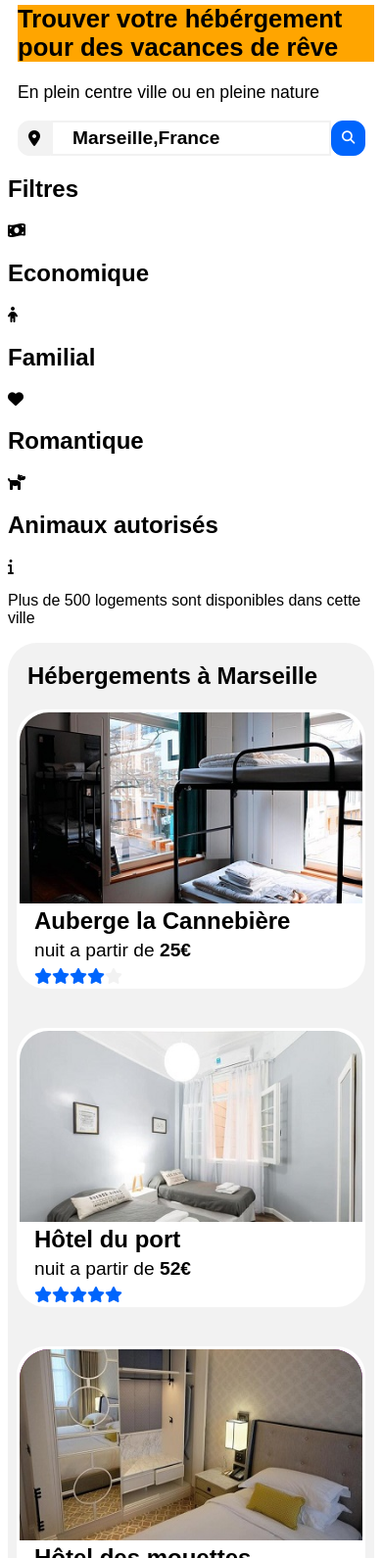
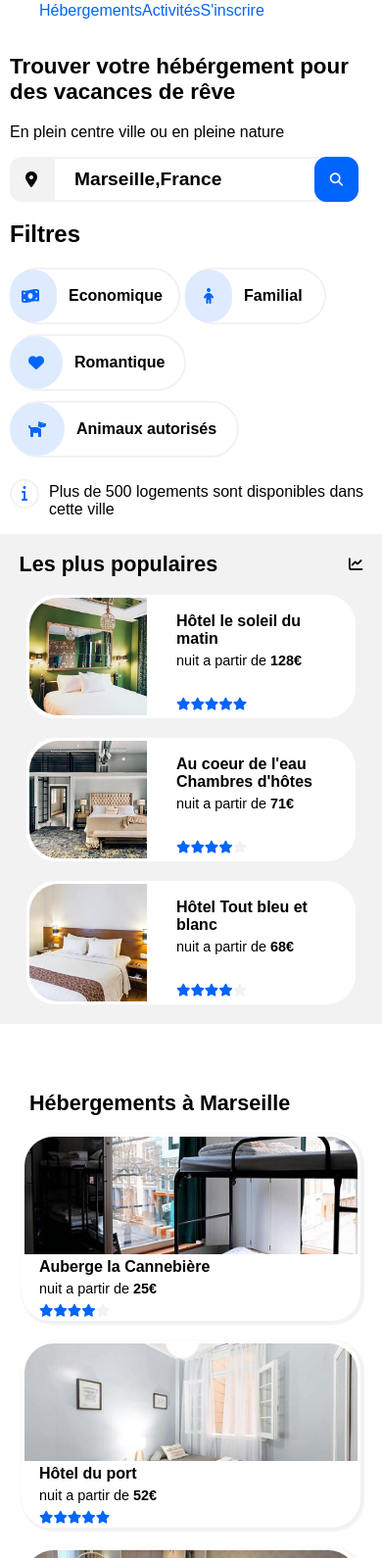
Before and after one commit to GeoffreyMatarin/MatarinGeoffrey_P2px_26022021, a plain HTML site: page index.html in a window 390 px wide. Shown: the part 104-1694 px from the top of the page at 98% size. Drawn offline with Linux system fonts and the light colour scheme.

Commit message:
viewport ok nav mobile et responcive a gerer

```diff
--- a/style.css
+++ b/style.css
@@ -9,6 +9,8 @@ font-face
     font-weight: normal;
     font-style: normal;
 }
+
+
 .block_page
 {
 	font-family: ralewaythin, sans-serif;
@@ -144,6 +146,7 @@ font-face
 	border-radius: 30px;
 	position: relative;
 	left: -2px;
+	color: #0065FC;
 }
 .fam
 {
@@ -162,6 +165,7 @@ font-face
 	border-radius: 30px;
 	position: relative;
 	left: -2px;
+	color: #0065FC;
 }
 .rom
 {
@@ -180,6 +184,7 @@ font-face
 	border-radius: 30px;
 	position: relative;
 	left: -2px;
+	color: #0065FC;
 }
 .ani
 {
@@ -198,6 +203,7 @@ font-face
 	border-radius: 30px;
 	position: relative;
 	left: -2px;
+	color: #0065FC;
 }
 .nombres_logements
 {
@@ -231,7 +237,7 @@ font-face
 }
 .hebergements
 {
-   flex-basis: 100%;
+   flex-basis: 65%;
    display: flex;
    flex-flow: row wrap;
    background-color: #F2F2F2;
@@ -288,7 +294,7 @@ font-face
 {
 	width: 100%;
 	border-radius: 30px 30px 0px 0px;
-	background-color: purple;
+
 
 }
 
--- a/style_mobile.css
+++ b/style_mobile.css
@@ -10,7 +10,14 @@ font-face
     font-style: normal;
 }
 
-
+body
+{
+    margin: 0px;
+}
+.logo
+{
+    width: 100%;
+}
 
 
 .block_page
@@ -23,47 +30,56 @@ font-face
 {
     width: 100%;
     display: flex;
+    flex-flow: row wrap;
     justify-content: space-between;
+    margin-top: 20px;
  }
 .logo_nav img
 {
     width: 100px;
     height: auto;
     padding-left: 20px;
+    margin-top: 20px;
+
 }
 .logo_nav ul
 {
     list-style-type: none;
-
     display: flex;
     flex-flow: row wrap-reverse ;
 
+
+
+
+}
+
+.logo-nav li
+{
+    justify-content: flex-start;
 }
 
 .logo_nav a
 {
-     font-size: 1.3em;
+     font-size: 1em;
      text-decoration: none;
-     margin-right: 20px;
      color: #0065FC;
 }
 
-.logo_nav
+
+.avant_recherche
 {
     width: 100%;
-    background-color:orange;
 }
-
 .avant_recherche h1
 {
-    font-size: 1.6em;
-    background-color: orange;
+    font-size: 1.4em;
+
 
     margin-left: 10px;
 }
 .avant_recherche p
 {
-    font-size: 1.1em;
+    font-size: 1em;
     margin-left: 10px;
 }
 
@@ -76,7 +92,7 @@ font-face
     display: flex;
     align-items: center;
     margin-right: 10px;
-    width: 90%;
+
 
 }
 .fa-map-marker-alt
@@ -84,52 +100,189 @@ font-face
    border: 1px solid #F2F2F2;
    border-radius: 12px 0px 0px 12px;
    margin-left: 10px;
-   padding: 9px 10px 9px 10px;
+   padding: 14px 15px 14px 15px;
    background-color: #F2F2F2;
+
 }
 .ville
 {
     font-size: 1.2em;
     font-weight: bold;
-    padding: 5px 0px 5px 20px;
+    padding: 10px 0px 10px 20px;
     border: 2px solid #F2F2F2;
+    width: 99%;
 
 }
 .rechercher_ico
 {
 
- background-color: #0065FC;
- border: 1px solid #0065FC;
- color: white;
- padding: 9px 10px 10px 10px;
- border-radius: 12px;
+    background-color: #0065FC;
+    border: 1px solid #0065FC;
+    color: white;
+    padding: 15px 15px 14px 15px;
+    border-radius: 12px;
+    position: relative;
+    left: -14px;
+
+}
+.filtres
+{
+    display: flex;
+    flex-flow: row wrap;
+    margin-left: 10px;
+}
+.filtres h1
+{
+    padding-right: 30px;
+}
+.barre_filtres
+{
+    width: 100%;
+    display: flex;
+    flex-flow: row wrap;
+}
+.barre_filtres h2
+{
+    font-size: 1em;
+    padding: 0px 10px 0px 10px;
+}
+.eco
+{
+    display: flex;
+    align-items: center;
+    width: 170px;
+    margin-right: 5px;
+    margin-bottom: 10px;
+    border: 2px solid #F2F2F2;
+    border-radius: 35px;
+
+}
+.fa-money-bill-wave
+{
+    border: 2px solid #DEEBFF;
+    background-color: #DEEBFF;
+    padding: 17px 16px 17px 10px;
+    border-radius: 30px;
+    position: relative;
+    left: -2px;
+    color: #0065FC;
+}
+.fam
+{
+    display: flex;
+    align-items: center;
+    margin-right: 5px;
+    margin-bottom: 10px;
+    border: 2px solid #F2F2F2;
+    border-radius: 35px;
+    padding: 0px 20px 0px 0px;
+    width: 120px
+}
+.fa-child
+{
+    border: 2px solid #DEEBFF;
+    background-color: #DEEBFF;
+    padding: 17px 17px 17px 17px;
+    border-radius: 30px;
+    position: relative;
+    left: -2px;
+    color: #0065FC;
+}
+.rom
+{
+    display: flex;
+    align-items: center;
+    margin-right: 20px;
+    margin-bottom: 10px;
+    border: 2px solid #F2F2F2;
+    border-radius: 35px;
+    padding: 0px 10px 0px 0px;
+}
+.fa-heart
+{
+    border: 2px solid #DEEBFF;
+    background-color: #DEEBFF;
+    padding: 17px 17px 17px 17px;
+    border-radius: 30px;
+    position: relative;
+    left: -2px;
+    color: #0065FC;
+}
+.ani
+{
+    display: flex;
+    align-items: center;
+    margin-right: 20px;
+    margin-bottom: 10px;
+    border: 2px solid #F2F2F2;
+    border-radius: 35px;
+    padding: 0px 10px 0px 0px;
+    width: 220px;
+}
+.fa-dog
+{
+    border: 2px solid #DEEBFF;
+    background-color: #DEEBFF;
+    padding: 17px 17px 17px 17px;
+    border-radius: 30px;
+    position: relative;
+    left: -2px;
+    color: #0065FC;
+}
+.nombres_logements
+{
+    display: flex;
+    align-items: center;
+
+    margin-left: 10px
+}
+.nombres_logements p
+{
+    font-size: 1em;
+}
+.ico_info
+{
+    font-size: 1em;
+    border: 2px solid #F2F2F2;
+    padding: 4px 10px 4px 10px;
+    border-radius: 30px;
+    margin-right: 10px;
+    color: #0065FC;
+    margin-bottom: 15px;
+}
+.HaM
+{
+   width: 100%;
+   display: flex;
+   flex-flow: row wrap-reverse;
+   justify-content: space-between;
+   align-items: flex-start;
+   margin-left: 0px;
+   margin-right: 0px
 
 
 }
 
 
 
-
-
 .hebergements
 {
-    flex-basis: 100%;
+    width: 100%;
     display: flex;
     flex-flow: row wrap;
-    background-color: #F2F2F2;
+    background-color: white;
     justify-content: space-around;
     align-items: center;
     height: auto;
     border-radius: 30px;
-
-
+    margin-bottom:
 }
 .titre_hebergements
 {
-    font-size: 1em;
+    font-size: 0.9em;
 
     width: 100%;
-    margin-left: 20px;
+    margin-left: 30px;
 }
 .desc
 {
@@ -138,15 +291,19 @@ font-face
 }
 .titre_desc
 {
-    font-size: 1.5em;
+    font-size: 1em;
     font-weight: bold;
     margin-bottom: 5px;
 }
 .text_desc
 {
     margin-bottom: 0px;
-    font-size: 1.2em;
+    font-size: 0.9em;
     margin-bottom: 7px;
+}
+.note
+{
+    font-size: 0.8em;
 }
 .fa-star
 {
@@ -162,25 +319,28 @@ font-face
     border-radius: 30px;
     height: auto;
     background-color: white;
-    width: 350px;
-    margin-bottom: 40px;
+    width: 340px;
+    margin-bottom: 20px;
+    box-shadow: 2px 2px 2px 2px #F2F2F2;
 
 }
 .heb_block img
 {
     width: 100%;
+    height: 120px;
     border-radius: 30px 30px 0px 0px;
-    background-color: purple;
+    object-fit: cover;
 
 }
 
 .afficher
 {
 
-    font-size: 1.3em;
+    font-size: 1em;
     padding: 10px 10px 10px 10px;
     font-weight: bold;
     border: none;
+    background-color: white;
 }
 .plus
 {
@@ -189,45 +349,123 @@ font-face
     width: 100%;
     padding-left: 20px;
 }
+.populaires
+{
+    width: 100%;
+    background-color: #F2F2F2;
+    display: flex;
+    flex-flow: row wrap;
+    justify-content: space-around;
+    height: auto;
+
+    margin-bottom: 50px;
+}
+.titre_pop
+{
+    font-size: 0.9em;
+    display: flex;
+    align-items: center;
+    width: 90%;
+    justify-content: space-between;
+}
+.block_pop
+{
+    display: flex;
+    background-color: white;
+    border: 3px solid white;
+    border-radius: 30px;
+    width: 330px;
+    height: 120px;
+    margin-bottom: 20px;
+
+}
+
+.block_pop img
+{
+    border-radius: 30px 0px 0px 30px;
+    height: 120px;
+    width: 120px;
+    object-fit: cover;
+}
+
+.desc_pop
+{
+    width: 50%;
+    margin-left: 30px;
+}
+
+.titre_desc_pop
+{
+    font-size: 1em;
+    font-weight: bold;
+    margin-top: 15px;
+}
+.text_desc_pop
+{
+    font-size: 0.9em;
+    margin-top: 5px;
+}
+.note_pop1
+{
+    padding-top: 29px;
+    font-size: 0.8em;
+}
+.note_pop2
+{
+    padding-top: 29px;
+    font-size: 0.8em;
+}
+.note_pop3
+{
+    padding-top: 29px;
+    font-size: 0.8em;
+}
 
 
-
+.titre_act
+{
+    font-size: 1em;
+    margin-left: 20px;
+}
 .block_activites
 {
     display: flex;
     flex-flow: row wrap;
-    justify-content: space-between;
-    width: 99.5%;
+    justify-content: space-around;
+    width: 100%;
 }
 .desc_act
 {
-    font-size: 1.5em;
+    font-size: 1em;
     font-weight: bold;
     padding-left: 25px;
     padding-top: 15px;
+    padding-bottom: 10px;
 }
 .act_1
 {
    border-radius: 30px ;
    border: 1px solid #F2F2F2;
-   width: 200px;
-   height: 585px;
+   width: 340px;
+   height: auto;
    box-shadow: 2px 2px 2px 2px #F2F2F2;
    margin-bottom: 20px;
 }
 .act_1 img
 {
     border-radius: 30px 30px 0px 0px;
-    width: 200px;
+    width: 100%;
+    height: 130px;
+    object-fit: cover;
 }
 .act_2
 {
-   width: 400px;
-   height: 585px;
+   width: 340px;
+   height: auto;
    display: flex;
    flex-flow: row wrap;
    align-content: space-between;
-   margin-bottom: 40px;
+   margin-bottom: 20px;
 }
 .act_2 img
 {
@@ -237,48 +475,86 @@ font-face
 {
     border-radius: 30px ;
     border: 1px solid #F2F2F2;
-    height: 290px;
-    width: 200px;
+    height: auto;
+    width: 100%;
     box-shadow: 2px 2px 2px 2px #F2F2F2;
+    margin-bottom: 20px;
 }
 .fort img
 {
-    width: 200px;
+    width: 100%;
+    height: 130px;
+    object-fit: cover;
 }
 
 .iles
 {
     border-radius: 30px ;
     border: 1px solid #F2F2F2;
-    height: 240px;
-    width: 200px;
+    height: auto;
+    width: 100%;
     box-shadow: 2px 2px 2px 2px #F2F2F2;
+
 }
 .iles img
 {
-    width: 200px
+    width: 100%;
+    height: 130px;
+    object-fit: cover;
 }
 .notre_dame
 {
     border-radius: 30px ;
     border: 1px solid #F2F2F2;
-    height: 255px;
-    width: 200px;
+    height: auto;
+    width: 100%;
     box-shadow: 2px 2px 2px 2px #F2F2F2;
+    margin-bottom: 20px;
 }
 .notre_dame img
 {
-    width: 200px;
+    width: 100%;
+    height:130px;
+    object-fit: cover;
 }
 .parc_long
 {
     border-radius: 30px ;
     border: 1px solid #F2F2F2;
-    height: 280px;
-    width: 200px;
+    height: auto;
+    width: 100%;
     box-shadow: 2px 2px 2px 2px #F2F2F2;
 }
 .parc_long img
 {
-    width: 200px;
+    width: 100%;
+    height: 130px;
+    object-fit: cover
 }
+.bas_de_page
+{
+
+    background-color: #F2F2F2;
+    width: 100%;
+    height: auto;
+    padding-top: 40px;
+    margin-top: 20px;
+    padding-bottom: 30px;
+}
+.bas_de_page ul
+{
+    list-style-type: none;
+}
+
+.bas_de_page a
+{
+    text-decoration: none;
+    color: black;
+    font-size: 0.9em;em;
+}
+.titre_bas_de_pages
+{
+    font-size: 1em;
+    font-weight: bold;
+    padding-left: 37px;
+}
--- a/style_tablette.css
+++ b/style_tablette.css
@@ -9,13 +9,15 @@ font-face
     font-style: normal;
 }
 
+
+body
+{
+	margin: 0px;
+}
 .block_page
 {
 	font-family: ralewaythin, sans-serif;
 	width: 100%;
-	background-color: red;
-
-
 }
 
 .logo_nav
@@ -25,8 +27,6 @@ font-face
 	justify-content: space-between;
 	width: auto;
 	margin-right: 0px;
-	background-color: pink;
-
 }
 .logo_nav img
 {
@@ -60,10 +60,6 @@ font-face
 {
 	padding-right: 30px;
 }
-.avant_recherche
-{
-	background-color: green;
-}
 .avant_recherche h1
 {
    font-size: 2em;
@@ -82,7 +78,7 @@ font-face
 	align-items: center;
 	margin-left: 20px;
 	margin-bottom: 35px;
-	background-color: green;
+
 }
 .rechercher_ico
 {
@@ -119,7 +115,7 @@ font-face
 	align-items: center;
 	flex-flow: row wrap;
 	margin-left: 20px;
-	background-color: orange;
+
 }
 .filtres h1
 {
@@ -130,8 +126,6 @@ font-face
 	display: flex;
 	flex-flow: row wrap;
 	align-items: center;
-	background-color: green;
-
 }
 .barre_filtres h2
 {
@@ -146,6 +140,7 @@ font-face
 	border: 2px solid #F2F2F2;
 	border-radius: 35px;
 	padding: 0px 10px 0px 0px;
+	margin-bottom: 20px;
 }
 .fa-money-bill-wave
 {
@@ -164,6 +159,7 @@ font-face
 	border: 2px solid #F2F2F2;
 	border-radius: 35px;
 	padding: 0px 10px 0px 0px;
+    margin-bottom: 20px;
 }
 .fa-child
 {
@@ -234,10 +230,10 @@ font-face
    width: auto;
    display: flex;
    flex-flow: row wrap;
-   justify-content: space-between;
+   justify-content: space-around;
    align-items: flex-start;
-   margin-left: 20px;
-   background-color: pink;
+
+
 
 
 
@@ -251,13 +247,13 @@ font-face
    justify-content: space-around;
    align-items: center;
    height: auto;
-   border-radius: 30px;
+   margin-bottom: 50px;
 
 
 }
 .titre_hebergements
 {
-	font-size: 1.5em;
+	font-size: 1.4em;
 	padding-right: 300px;
 	width: 100%;
 	margin-left: 20px;
@@ -269,7 +265,7 @@ font-face
 }
 .titre_desc
 {
-	font-size: 1.5em;
+	font-size: 1.3em;
 	font-weight: bold;
 	margin-bottom: 5px;
 }
@@ -295,6 +291,7 @@ font-face
     background-color: white;
     width: 250px;
     margin-bottom: 40px;
+    margin-right: 5px;
 
 }
 .heb_block img
@@ -324,13 +321,12 @@ font-face
 
 .populaires
 {
-	flex-basis: 30%;
+	flex-basis: 100%;
 	background-color: #F2F2F2;
 	display: flex;
 	flex-flow: row wrap;
 	justify-content: space-around;
 	height: 800px;
-	border-radius: 30px;
 }
 .titre_pop
 {
@@ -346,7 +342,7 @@ font-face
 	background-color: white;
 	border: 3px solid white;
 	border-radius: 30px;
-	width: 500px;
+	width: 85%;
 	height: 180px;
 
 }
@@ -355,7 +351,7 @@ font-face
 {
 	border-radius: 30px 0px 0px 30px;
 	height: 180px;
-	width: 180px;
+	width: 220px;
 }
 
 .desc_pop
@@ -385,7 +381,7 @@ font-face
 }
 .note_pop3
 {
-	margin-top: 51px;
+	margin-top: 81px;
 }
 .Activités
 {
@@ -411,7 +407,7 @@ font-face
 {
    border-radius: 30px ;
    border: 1px solid #F2F2F2;
-   width: 400px;
+   width: 300px;
    height: 585px;
    box-shadow: 2px 2px 2px 2px #F2F2F2;
    margin-bottom: 20px;
@@ -419,7 +415,10 @@ font-face
 .act_1 img
 {
 	border-radius: 30px 30px 0px 0px;
-	width: 400px;
+	width: 300px;
+	height: 500px;
+	object-fit: cover;
+
 }
 .act_2
 {
@@ -493,6 +492,11 @@ font-face
 	padding-top: 50px;
 	margin-top: 60px;
 }
+.bas_de_pages
+{
+	display: flex;
+	justify-content: space-around;
+}
 .bas_de_page ul
 {
 	list-style-type: none;
@@ -512,5 +516,9 @@ font-face
 }
 .Assistance
 {
+	padding-right: 10px;
+}
+.a_propos
+{
 
 }
```
Also changed, not shown: index.html (+3 -1 lines).
